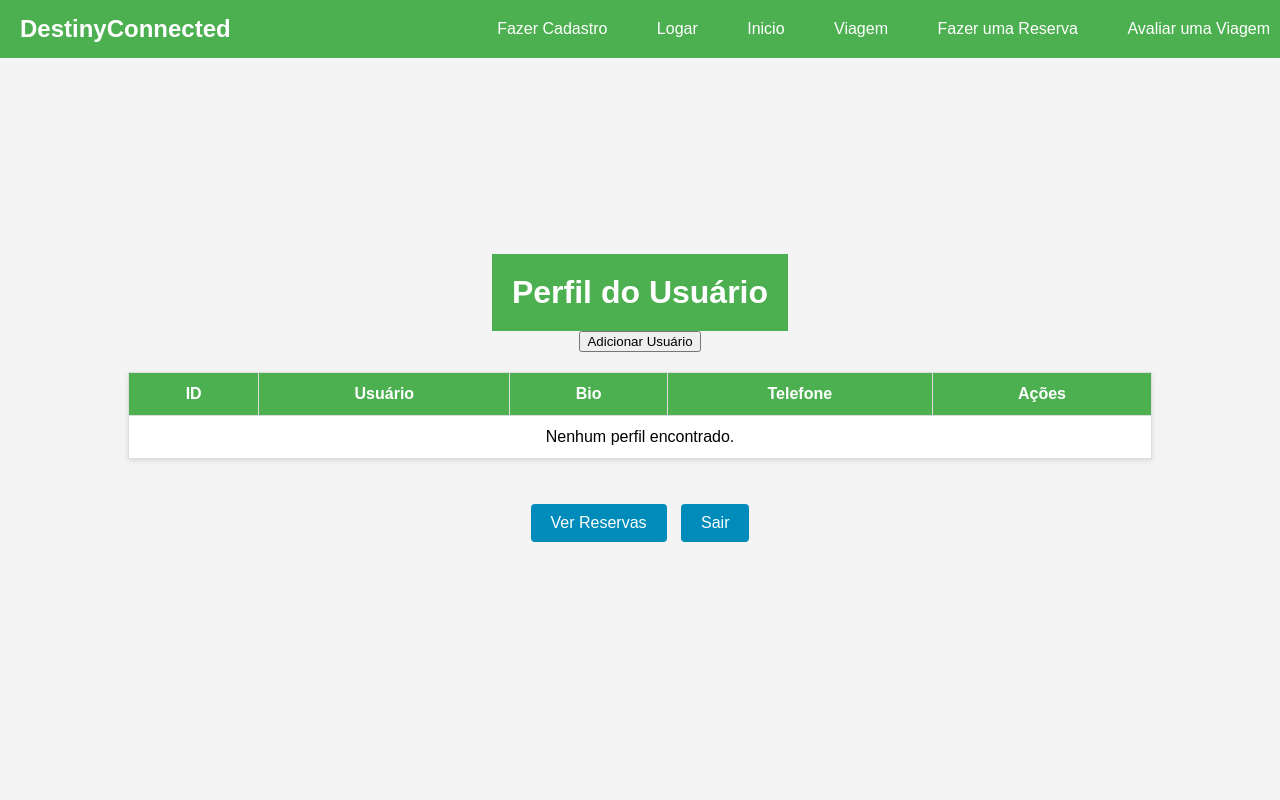
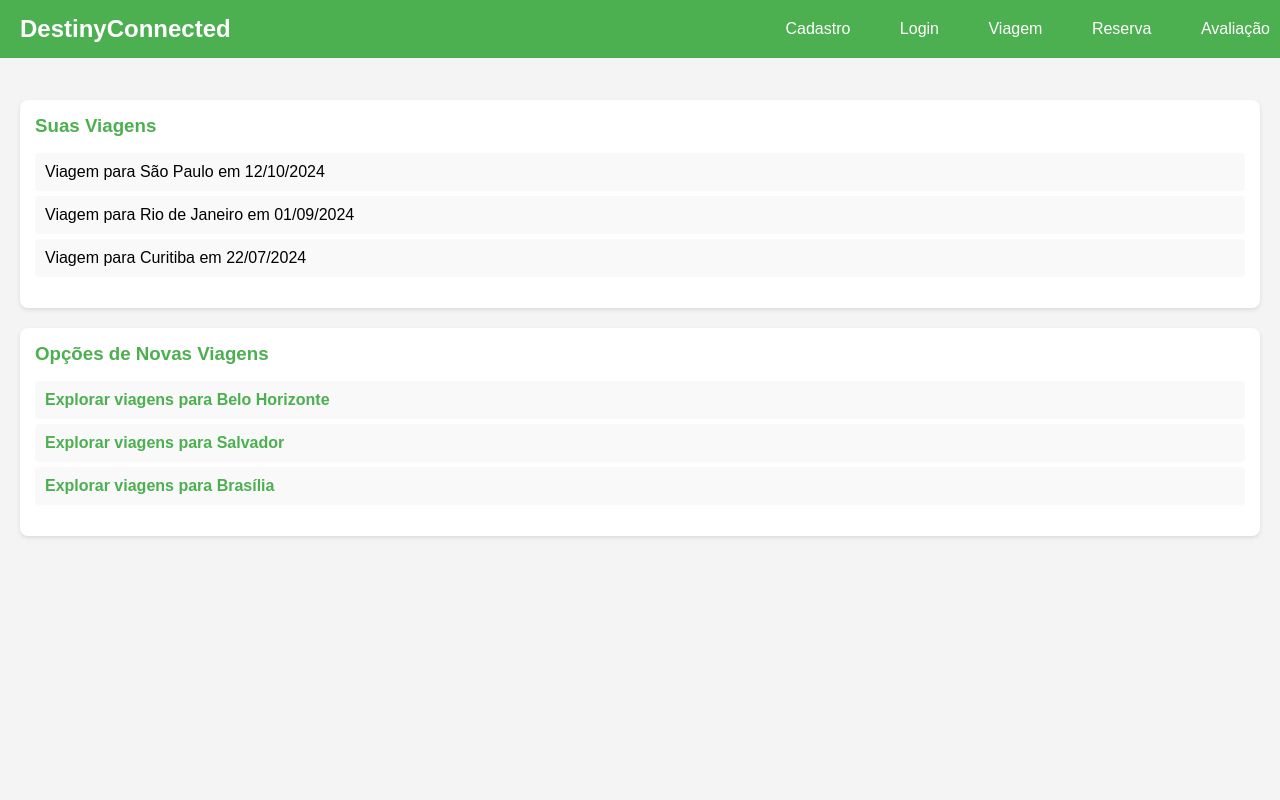
Before and after one commit to KarolainyDionisio/DestinyConnected, a Django app: page /usuario.html/ in a window 1280 px wide. Run offline with Django 5.2, Linux system fonts and the light colour scheme.

Commit message:
Update usuario.html

```diff
--- a/app/templates/usuario.html
+++ b/app/templates/usuario.html
@@ -3,20 +3,13 @@
 <head>
     <meta charset="UTF-8">
     <meta name="viewport" content="width=device-width, initial-scale=1.0">
-    <title>DestinyConnected - Perfil do Usuário</title>
+    <title>Minhas Viagens</title>
     <style>
-        /* Estilo global */
         body {
             font-family: Arial, sans-serif;
             background-color: #f4f4f4;
             margin: 0;
             padding: 0;
-            display: flex;
-            justify-content: center;
-            align-items: center;
-            height: 100vh;
-            flex-direction: column;
-            overflow: hidden;
         }
 
         .navbar {
@@ -32,7 +25,6 @@
             left: 0;
             z-index: 10;
         }
-
         .navbar h2 {
             margin: 0;
         }
@@ -41,6 +33,7 @@
             text-decoration: none;
             color: white;
             padding: 10px 15px;
+            font-size: 16px;
             margin-right: 15px;
             border-radius: 4px;
             transition: background-color 0.3s;
@@ -50,88 +43,51 @@
             background-color: #45a049;
         }
 
-        h1 {
-            text-align: center;
-            background-color: #4CAF50;
-            color: white;
+        .main {
+            margin-top: 80px;
             padding: 20px;
-            margin: 0;
         }
 
-        table {
-            width: 80%;
-            margin: 20px auto;
-            border-collapse: collapse;
+        .section {
             background-color: white;
-            box-shadow: 0 2px 5px rgba(0,0,0,0.1);
+            border-radius: 8px;
+            box-shadow: 0 2px 4px rgba(0, 0, 0, 0.1);
+            margin-bottom: 20px;
+            padding: 15px;
         }
 
-        th, td {
-            padding: 12px 15px;
-            text-align: center;
-            border: 1px solid #ddd;
+        .section h3 {
+            margin: 0;
+            margin-bottom: 10px;
+            color: #4CAF50;
         }
 
-        th {
-            background-color: #4CAF50;
-            color: white;
+        .section p {
+            margin: 5px 0;
+            color: #333;
         }
 
-        .edit-form, .add-form {
-            width: 80%;
-            margin: 20px auto;
-            background-color: white;
-            padding: 20px;
-            box-shadow: 0 2px 5px rgba(0,0,0,0.1);
+        .section ul {
+            list-style: none;
+            padding: 0;
         }
 
-        .edit-form input, .edit-form textarea,
-        .add-form input, .add-form textarea {
-            width: 100%;
+        .section ul li {
+            margin: 5px 0;
             padding: 10px;
-            margin: 10px 0;
-            border: 1px solid #ddd;
+            background-color: #f9f9f9;
             border-radius: 4px;
+            transition: background-color 0.3s;
         }
 
-        .edit-form button, .add-form button {
-            background-color: #4CAF50;
-            color: white;
-            padding: 10px 20px;
-            border: none;
-            border-radius: 4px;
-            cursor: pointer;
-            font-size: 16px;
+        .section ul li:hover {
+            background-color: #e8f5e9;
         }
 
-        .edit-form button:hover, .add-form button:hover {
-            background-color: #45a049;
-        }
-
-        .actions {
-            text-align: center;
-            margin-top: 20px;
-        }
-
-        .actions button {
-            background-color: #008CBA;
-            color: white;
-            padding: 10px 20px;
-            margin: 5px;
-            border: none;
-            border-radius: 4px;
-            cursor: pointer;
-            font-size: 16px;
-        }
-
-        .actions button:hover {
-            background-color: #007bb5;
-        }
-
-        @media (max-width: 768px) {
-            table, .edit-form, .add-form {
-                width: 95%;
-            }
+        .section ul li a {
+            text-decoration: none;
+            color: #4CAF50;
+            font-weight: bold;
         }
     </style>
 </head>
@@ -139,131 +95,32 @@
     <div class="navbar">
         <h2>DestinyConnected</h2>
         <div class="links">
-            <a href="cadastro.html">Fazer Cadastro</a>
-            <a href="login.html">Logar</a>
-            <a href="index.html">Inicio</a>
+            <a href="cadastro.html">Cadastro</a>
+            <a href="login.html">Login</a>
             <a href="viagem.html">Viagem</a>
-            <a href="reserva.html">Fazer uma Reserva</a>
-            <a href="avaliacao.html">Avaliar uma Viagem</a>
+            <a href="reserva.html">Reserva</a>
+            <a href="avaliacao.html">Avaliação</a>
         </div>
     </div>
 
-    <h1>Perfil do Usuário</h1>
+    <div class="main">
+        <div class="section">
+            <h3>Suas Viagens</h3>
+            <ul>
+                <li>Viagem para São Paulo em 12/10/2024</li>
+                <li>Viagem para Rio de Janeiro em 01/09/2024</li>
+                <li>Viagem para Curitiba em 22/07/2024</li>
+            </ul>
+        </div>
 
-    <button onclick="toggleAddForm()">Adicionar Usuário</button>
-
-    <table>
-        <thead>
-            <tr>
-                <th>ID</th>
-                <th>Usuário</th>
-                <th>Bio</th>
-                <th>Telefone</th>
-                <th>Ações</th>
-            </tr>
-        </thead>
-        <tbody id="user-table-body">
-            {% for usuario_perfil in usuario_perfis %}
-            <tr id="user-{{ usuario_perfil.id }}">
-                <td>{{ usuario_perfil.id }}</td>
-                <td>{{ usuario_perfil.usuario }}</td>
-                <td>{{ usuario_perfil.bio }}</td>
-                <td>{{ usuario_perfil.telefone }}</td>
-                <td>
-                    <button onclick="editProfile({ usuario_perfil_id })">Editar</button>
-                    <button onclick="deleteProfile({ usuario_perfil_id })">Excluir</button>
-                </td>
-            </tr>
-            {% empty %}
-            <tr>
-                <td colspan="5">Nenhum perfil encontrado.</td>
-            </tr>
-            {% endfor %}
-        </tbody>
-    </table>
-
-    <div class="add-form" id="add-form" style="display:none;">
-        <h2>Adicionar Usuário</h2>
-        <form id="add-user-form">
-            <label for="usuario">Usuário:</label>
-            <input type="text" id="usuario" name="usuario" required>
-
-            <label for="bio">Bio:</label>
-            <textarea id="bio" name="bio" required></textarea>
-
-            <label for="telefone">Telefone:</label>
-            <input type="text" id="telefone" name="telefone" required>
-
-            <button type="submit">Adicionar Usuário</button>
-        </form>
+        <div class="section">
+            <h3>Opções de Novas Viagens</h3>
+            <ul>
+                <li><a href="reserva.html">Explorar viagens para Belo Horizonte</a></li>
+                <li><a href="reserva.html">Explorar viagens para Salvador</a></li>
+                <li><a href="reserva.html">Explorar viagens para Brasília</a></li>
+            </ul>
+        </div>
     </div>
-
-    <div class="edit-form" id="edit-form" style="display:none;">
-        <h2>Editar Perfil</h2>
-        <form id="edit-profile-form">
-            <input type="hidden" id="edit-user-id">
-            <label for="edit-bio">Bio:</label>
-            <textarea id="edit-bio" name="bio" required></textarea>
-
-            <label for="edit-telefone">Telefone:</label>
-            <input type="text" id="edit-telefone" name="telefone" required>
-
-            <button type="submit">Salvar Alterações</button>
-        </form>
-    </div>
-
-    <div class="actions">
-        <button onclick="viewBookings()">Ver Reservas</button>
-        <button onclick="logout()">Sair</button>
-    </div>
-
-    <script>
-        function toggleAddForm() {
-            const form = document.getElementById("add-form");
-            form.style.display = form.style.display === "none" ? "block" : "none";
-        }
-
-        document.getElementById("add-user-form").onsubmit = function(e) {
-            e.preventDefault();
-            const usuario = document.getElementById("usuario").value;
-            const bio = document.getElementById("bio").value;
-            const telefone = document.getElementById("telefone").value;
-
-            const newUserId = Math.floor(Math.random() * 1000); // Simulação de ID
-            const tableBody = document.getElementById("user-table-body");
-            const newRow = `<tr id="user-${newUserId}">
-                <td>${newUserId}</td>
-                <td>${usuario}</td>
-                <td>${bio}</td>
-                <td>${telefone}</td>
-                <td>
-                    <button onclick="editProfile(${newUserId})">Editar</button>
-                    <button onclick="deleteProfile(${newUserId})">Excluir</button>
-                </td>
-            </tr>`;
-            tableBody.insertAdjacentHTML('beforeend', newRow);
-            alert('Usuário adicionado!');
-            toggleAddForm();
-            document.getElementById("add-user-form").reset();
-        }
-
-        function editProfile(userId) {
-            const userRow = document.getElementById(`user-${userId}`);
-            const bio = userRow.cells[2].innerText;
-            const telefone = userRow.cells[3].innerText;
-
-            document.getElementById("edit-user-id").value = userId;
-            document.getElementById("edit-bio").value = bio;
-            document.getElementById("edit-telefone").value = telefone;
-
-            document.getElementById("edit-form").style.display = "block";
-        }
-
-        document.getElementById("edit-profile-form").onsubmit = function(e) {
-            e.preventDefault();
-            const userId = document.getElementById("edit-user-id").value;
-            const bio = document.getElementById("edit-bio").value;
-            const telefone = document.getElementById("edit-telefone").value;
-
-            const userRow = document.getElement
-        }
+</body>
+</html>
```
